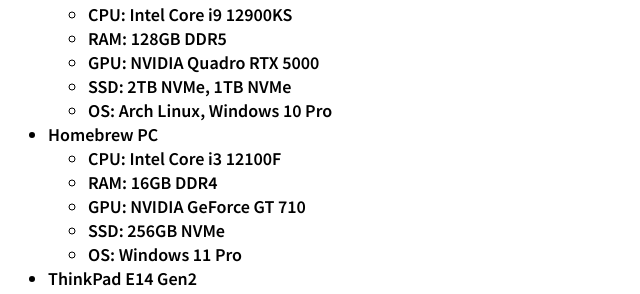
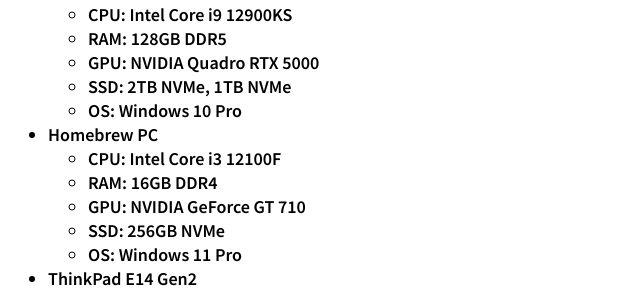
Before and after one commit to t-sasaki915/t-sasaki-net, a Jekyll site: the page built from docs/english/index.md, in a window 1280 px wide and 900 px high, scrolled down 1757 px. Shown: the part 162-456 px from the top of the window, without its empty margins (0-640 px from the left). Built offline with Jekyll 4.4.1, drawn with Linux system fonts in a browser that asks for light colours; Markdown is read by kramdown in place of the engine named in the settings.

Commit message:
Update index.md

```diff
--- a/docs/english/index.md
+++ b/docs/english/index.md
@@ -84,7 +84,7 @@
   - RAM: 128GB DDR5
   - GPU: NVIDIA Quadro RTX 5000
   - SSD: 2TB NVMe, 1TB NVMe
-  - OS: Arch Linux, Windows 10 Pro
+  - OS: Windows 10 Pro
 - Homebrew PC
   - CPU: Intel Core i3 12100F
   - RAM: 16GB DDR4
```
